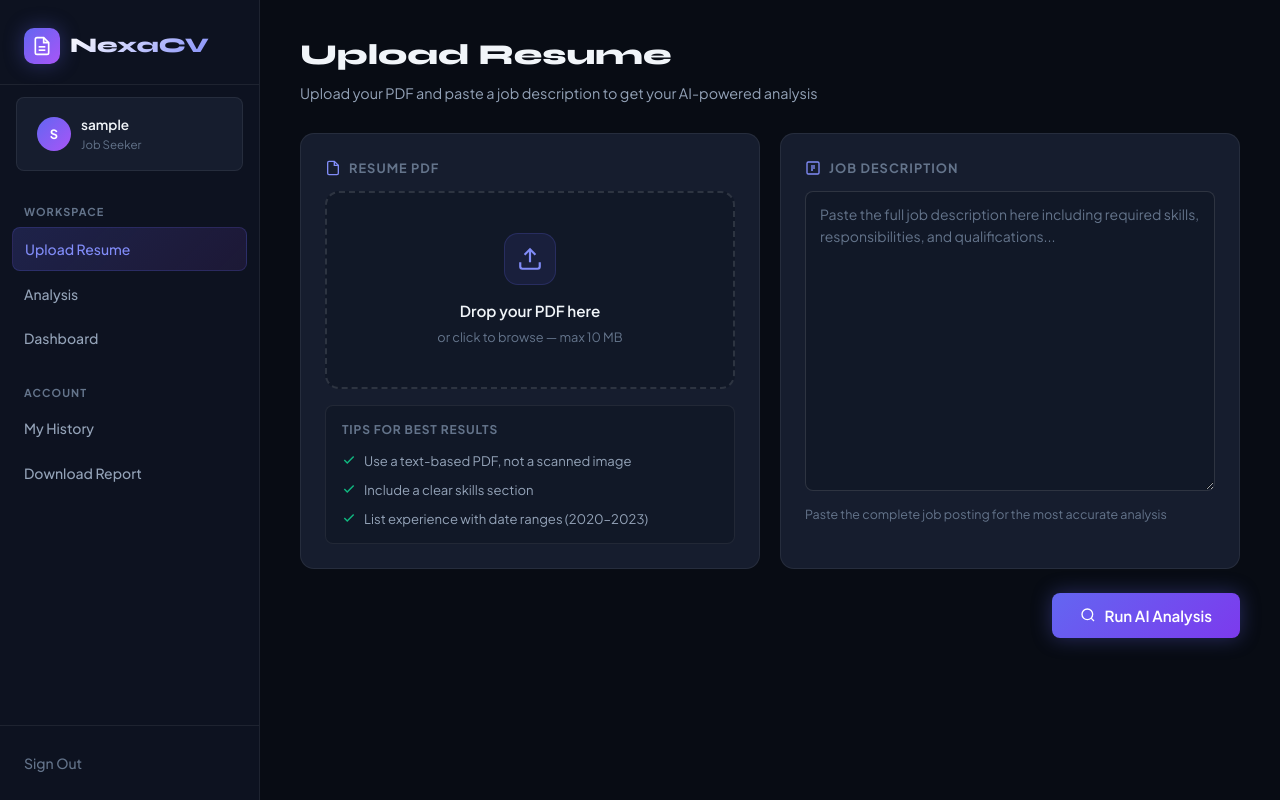
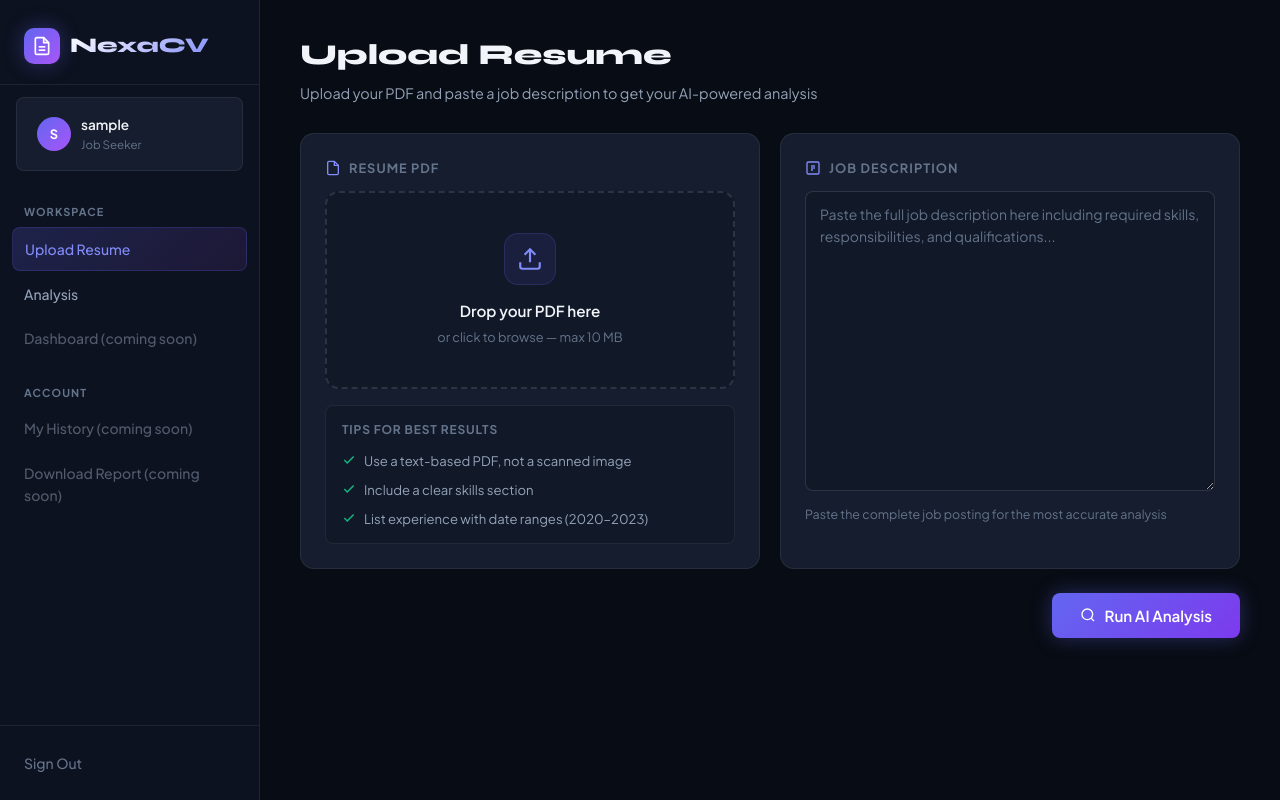
Before and after one commit to snehahhaa/nexa-cv-project, a Flask app: page /upload in a window 1280 px wide. Run offline with Flask 3, Linux system fonts and the light colour scheme; the visitor is signed in with stand-in values (Sample User, id 1).

Commit message:
Update sidebar navigation with disabled items

```diff
--- a/templates/base.html
+++ b/templates/base.html
@@ -41,27 +41,32 @@
     <nav class="sidebar-nav">
       <div class="nav-section-label">Workspace</div>
 
-      <a href="{{ url_for('upload') }}" class="nav-item {% if request.endpoint == 'upload' %}active{% endif %}">
+      <a href="{{ url_for('upload') }}"
+         class="nav-item {% if request.endpoint == 'upload' %}active{% endif %}">
         Upload Resume
       </a>
 
-      <a href="{{ url_for('results') }}" class="nav-item {% if request.endpoint == 'results' %}active{% endif %}">
+      <a href="{{ url_for('results') }}"
+         class="nav-item {% if request.endpoint == 'results' %}active{% endif %}">
         Analysis
       </a>
 
-      <a href="{{ url_for('dashboard') }}" class="nav-item {% if request.endpoint == 'dashboard' %}active{% endif %}">
-        Dashboard
-      </a>
+      <!-- Disabled for now (no backend route yet) -->
+      <div class="nav-item" style="opacity:0.5; cursor:not-allowed;">
+        Dashboard (coming soon)
+      </div>
 
       <div class="nav-section-label" style="margin-top:12px;">Account</div>
 
-      <a href="{{ url_for('history') }}" class="nav-item {% if request.endpoint == 'history' %}active{% endif %}">
-        My History
-      </a>
+      <!-- Disabled -->
+      <div class="nav-item" style="opacity:0.5; cursor:not-allowed;">
+        My History (coming soon)
+      </div>
 
-      <a href="{{ url_for('download_report') }}" class="nav-item {% if request.endpoint == 'download_report' %}active{% endif %}">
-        Download Report
-      </a>
+      <!-- Disabled -->
+      <div class="nav-item" style="opacity:0.5; cursor:not-allowed;">
+        Download Report (coming soon)
+      </div>
     </nav>
 
     <div class="sidebar-footer">
@@ -82,6 +87,7 @@
   </main>
 
 </div>
+
 {% block scripts %}{% endblock %}
 </body>
 </html>
```
